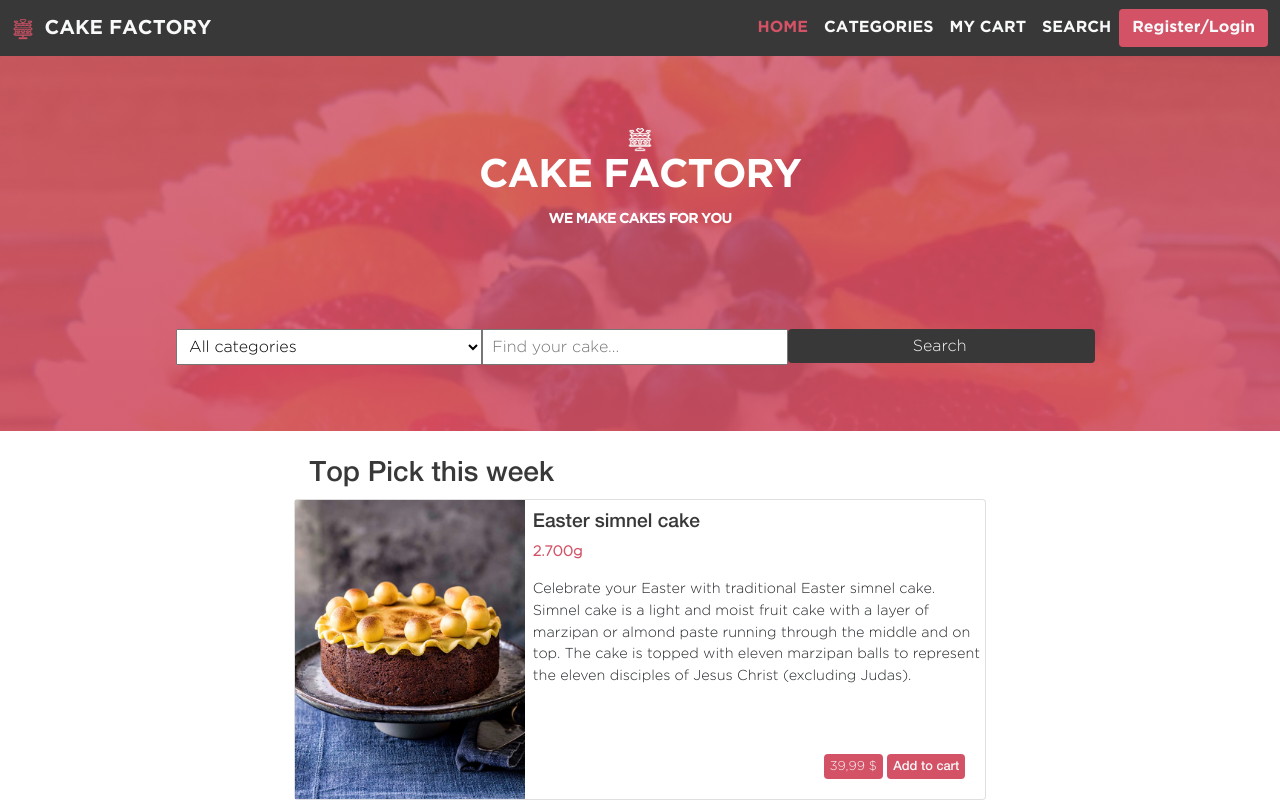
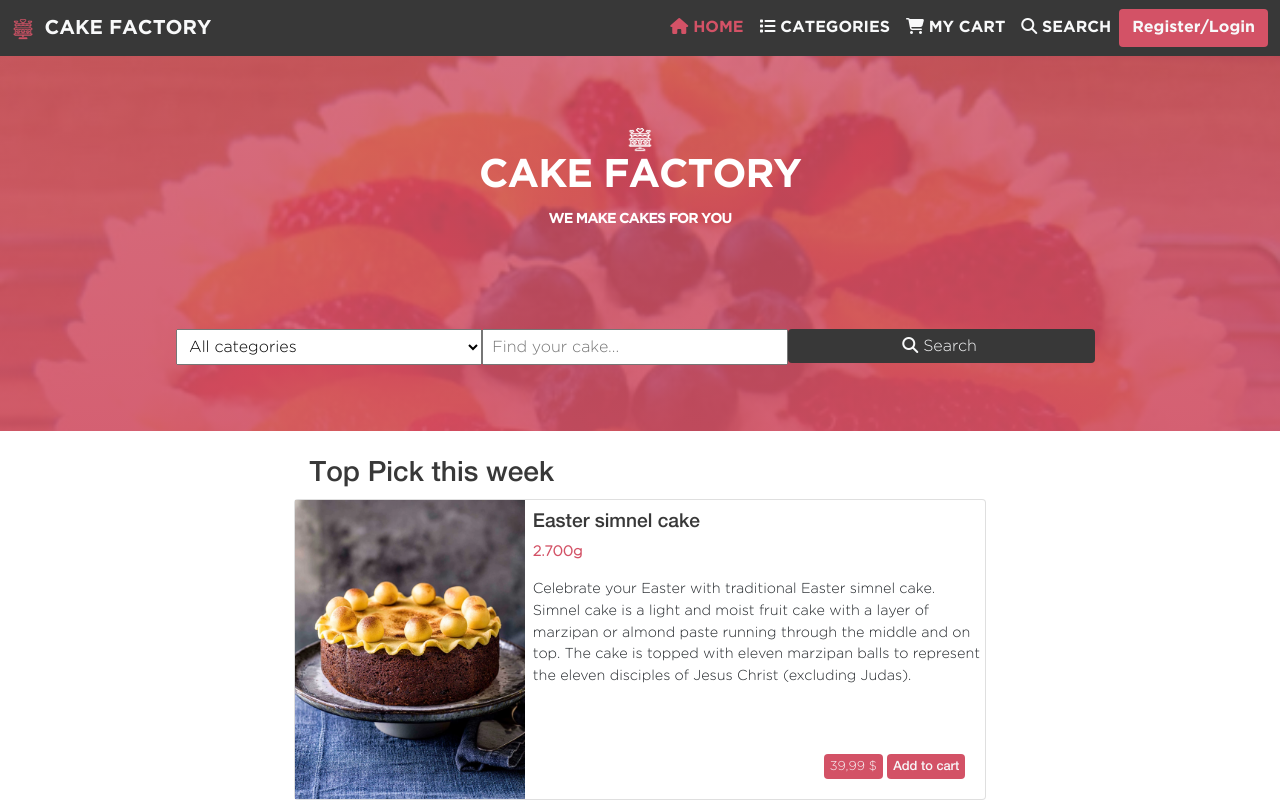
Before and after one commit to AleksandarIvezic/Cake-Factory, a website: page index.html in a window 1280 px wide. Shown: the top 803 px of the page. Drawn offline with nearby package versions, Linux system fonts and the light colour scheme.

Commit message:
Add icons to navbar list

```diff
--- a/index.html
+++ b/index.html
@@ -21,16 +21,16 @@
         <div class="collapse navbar-collapse flex-grow-0" id="navbarNav">
           <ul class="navbar-nav">
             <li class="nav-item">
-              <a class="nav-link text-uppercase text-red" aria-current="page" href="index.html">Home</a>
+              <a class="nav-link text-uppercase text-red" aria-current="page" href="index.html"><i class="fas fa-home"></i> Home</a>
             </li>
             <li class="nav-item">
-              <a class="nav-link text-uppercase text-light" href="#">Categories</a>
+              <a class="nav-link text-uppercase text-light" href="#"><i class="fas fa-list"></i> Categories</a>
             </li>
             <li class="nav-item">
-              <a class="nav-link text-uppercase text-light" href="#">My Cart</a>
+              <a class="nav-link text-uppercase text-light" href="#"><i class="fas fa-shopping-cart"></i> My Cart</a>
             </li>
             <li class="nav-item">
-              <a class="nav-link text-uppercase text-light" href="search-results.html">Search</a>
+              <a class="nav-link text-uppercase text-light" href="search-results.html"><i class="fas fa-search"></i> Search</a>
             </li>
           </ul>
           <button type="button" class="btn bg-red text-light ">Register/Login</button>
@@ -55,7 +55,7 @@
           <option value="other">Other</option>
         </select>
         <input class="py-1 ps-2" type="search" placeholder="Find your cake...">
-        <a href="search-results.html"><button type="button" class="btn bg-black text-light py-1 ps-2 w-100">Search</button></a>
+        <a href="search-results.html"><button type="button" class="btn bg-black text-light py-1 ps-2 w-100"><i class="fas fa-search"></i> Search</button></a>
       </form>
     </div>
 
```
Also changed, not shown: search-results.html (+5 -5 lines).
